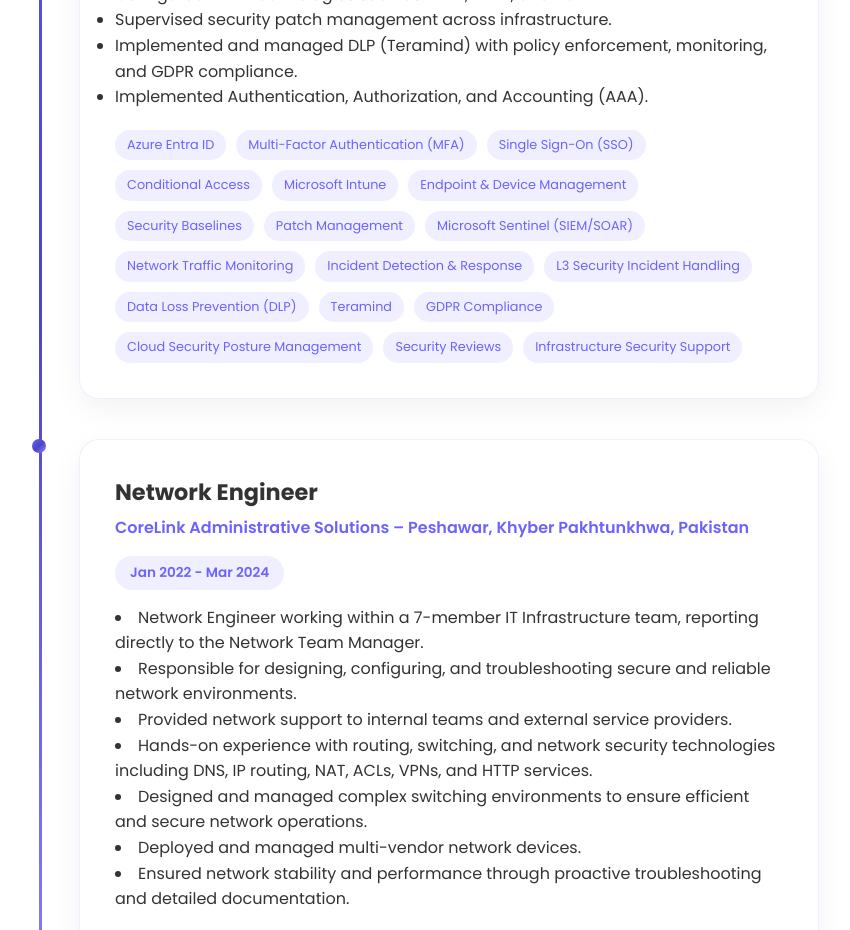
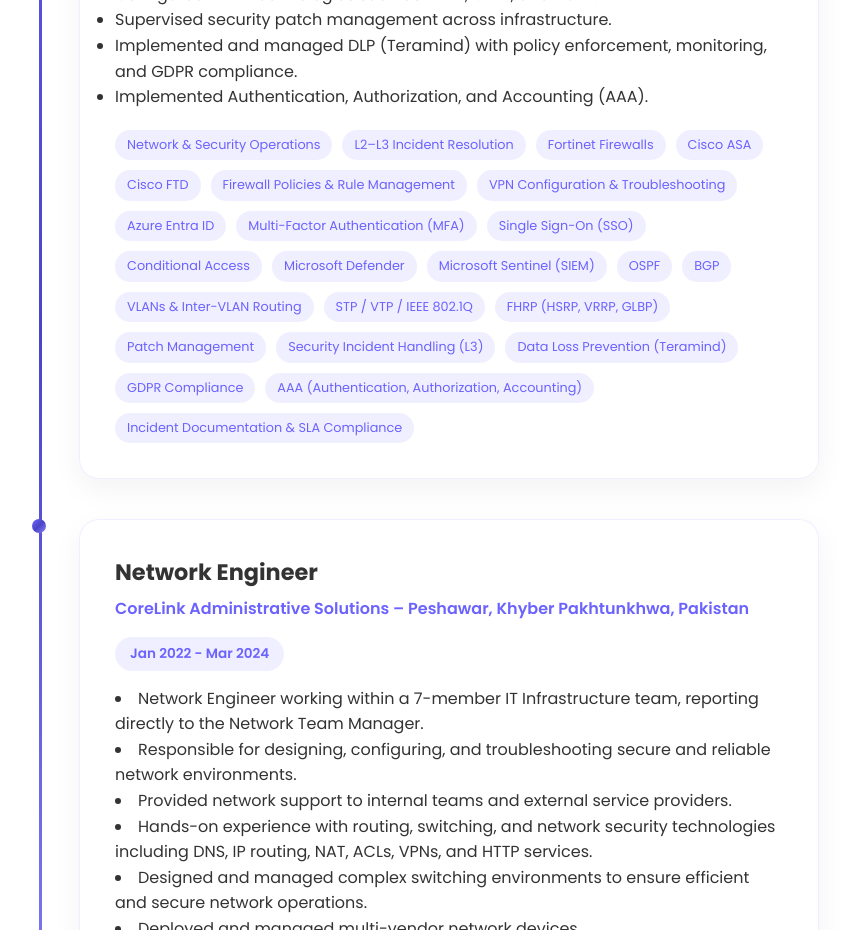
Before and after one commit to adil32-uae/Adil-Rehman-Portfolio, a plain HTML site: page index.html in a window 1280 px wide. Shown: the part 3480-4410 px from the top of the page, without its empty margins (221-1071 px from the left). Drawn offline with nearby package versions, Linux system fonts and the light colour scheme.

Commit message:
Update index.html updated skillss

```diff
--- a/index.html
+++ b/index.html
@@ -2218,24 +2218,30 @@
                         </ul>
                         </p>
                         <div class="tech-stack">
+                            <span class="tech-item">Network & Security Operations</span>
+                            <span class="tech-item">L2–L3 Incident Resolution</span>
+                            <span class="tech-item">Fortinet Firewalls</span>
+                            <span class="tech-item">Cisco ASA</span>
+                            <span class="tech-item">Cisco FTD</span>
+                            <span class="tech-item">Firewall Policies & Rule Management</span>
+                            <span class="tech-item">VPN Configuration & Troubleshooting</span>
                             <span class="tech-item">Azure Entra ID</span>
                             <span class="tech-item">Multi-Factor Authentication (MFA)</span>
                             <span class="tech-item">Single Sign-On (SSO)</span>
                             <span class="tech-item">Conditional Access</span>
-                            <span class="tech-item">Microsoft Intune</span>
-                            <span class="tech-item">Endpoint & Device Management</span>
-                            <span class="tech-item">Security Baselines</span>
+                            <span class="tech-item">Microsoft Defender</span>
+                            <span class="tech-item">Microsoft Sentinel (SIEM)</span>
+                            <span class="tech-item">OSPF</span>
+                            <span class="tech-item">BGP</span>
+                            <span class="tech-item">VLANs & Inter-VLAN Routing</span>
+                            <span class="tech-item">STP / VTP / IEEE 802.1Q</span>
+                            <span class="tech-item">FHRP (HSRP, VRRP, GLBP)</span>
                             <span class="tech-item">Patch Management</span>
-                            <span class="tech-item">Microsoft Sentinel (SIEM/SOAR)</span>
-                            <span class="tech-item">Network Traffic Monitoring</span>
-                            <span class="tech-item">Incident Detection & Response</span>
-                            <span class="tech-item">L3 Security Incident Handling</span>
-                            <span class="tech-item">Data Loss Prevention (DLP)</span>
-                            <span class="tech-item">Teramind</span>
+                            <span class="tech-item">Security Incident Handling (L3)</span>
+                            <span class="tech-item">Data Loss Prevention (Teramind)</span>
                             <span class="tech-item">GDPR Compliance</span>
-                            <span class="tech-item">Cloud Security Posture Management</span>
-                            <span class="tech-item">Security Reviews</span>
-                            <span class="tech-item">Infrastructure Security Support</span>
+                            <span class="tech-item">AAA (Authentication, Authorization, Accounting)</span>
+                            <span class="tech-item">Incident Documentation & SLA Compliance</span>
                         </div>
                     </div>
                 </div>
```
